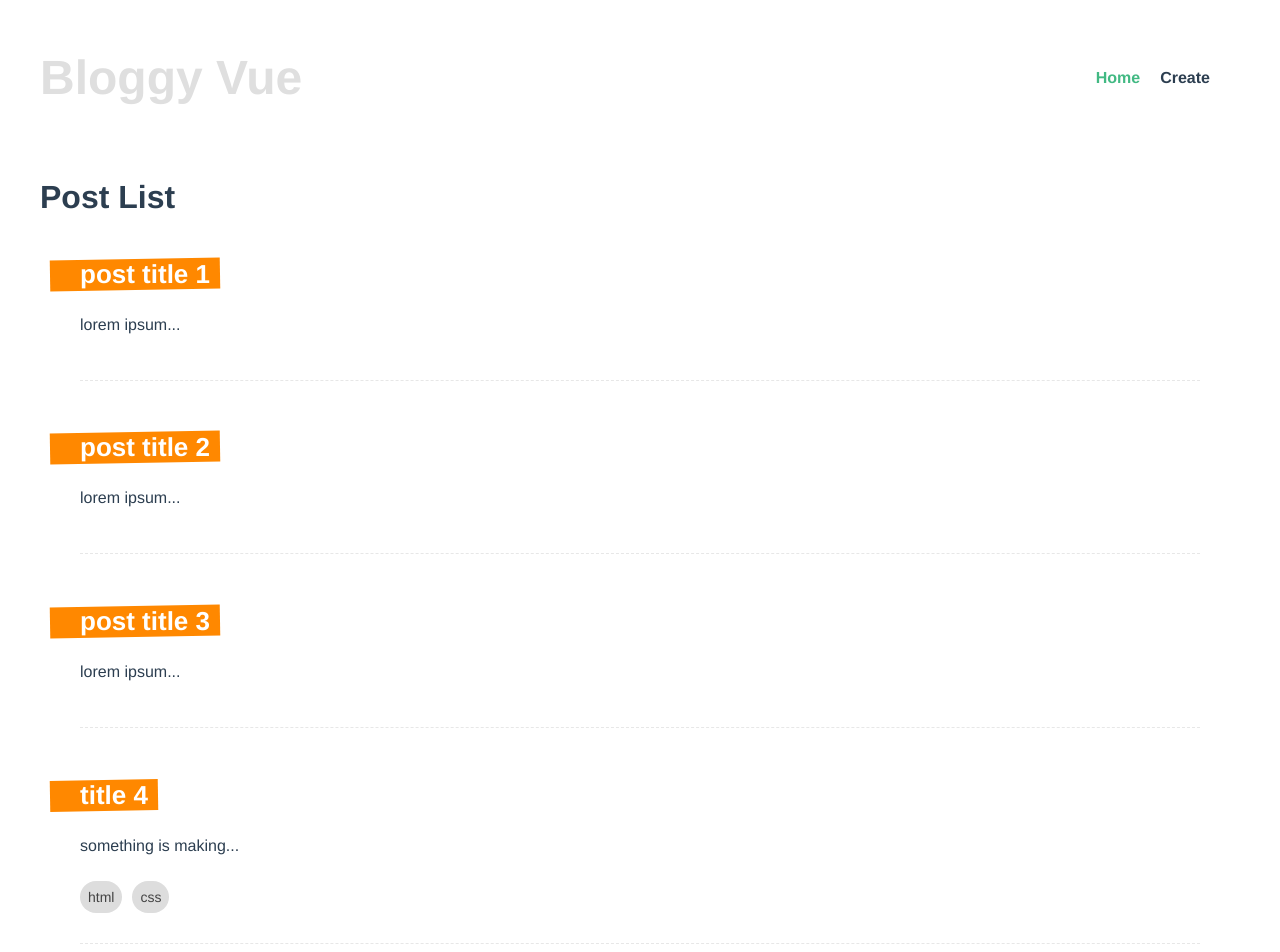
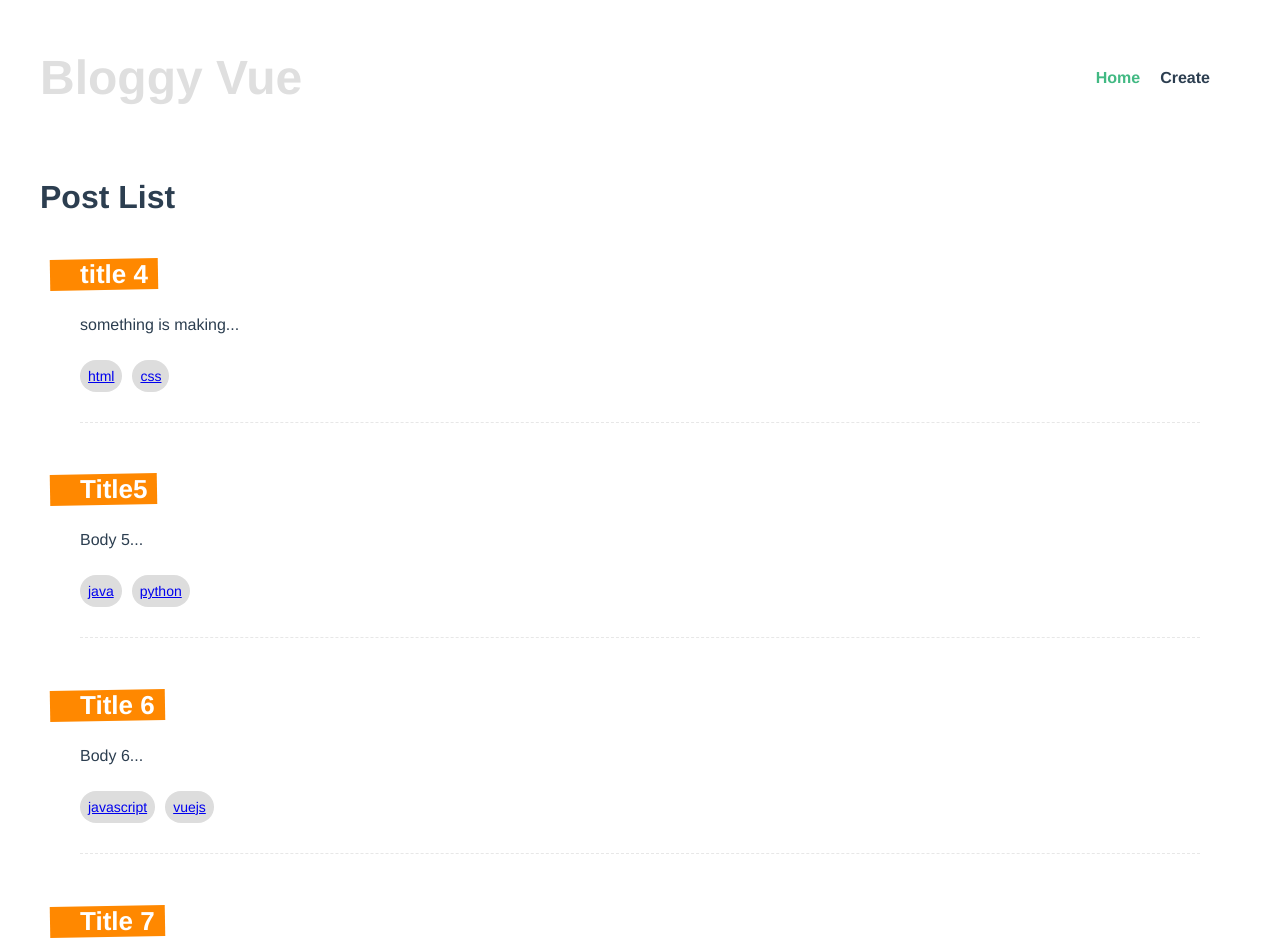
Before and after one commit to WaiYanHeinWillian/Composition-API, a Vue app: page / in a window 1280 px wide. Shown: the top 952 px of the page. Built offline with nearby package versions, Linux system fonts and the light colour scheme; data requests are answered from the project's data file.

Commit message:
Creating a tag route (RouterInComposition)

```diff
--- a/database/db.json
+++ b/database/db.json
@@ -1,22 +1,7 @@
 {
   "posts": [
     {
-      "title": "post title 1",
-      "id": "1",
-      "body": "lorem ipsum"
-    },
-    {
-      "title": "post title 2",
-      "id": "2",
-      "body": "lorem ipsum"
-    },
-    {
-      "title": "post title 3",
-      "id": "3",
-      "body": "lorem ipsum"
-    },
-    {
-      "id": "8007",
+      "id": "4",
       "title": "title 4",
       "body": "something is making",
       "tags": [
@@ -25,13 +10,31 @@
       ]
     },
     {
-      "id": "7db5",
+      "id": "5",
       "title": "Title5",
       "body": "Body 5",
       "tags": [
         "java",
         "python"
       ]
+    },
+    {
+      "id": "6",
+      "title": "Title 6",
+      "body": "Body 6",
+      "tags": [
+        "javascript",
+        "vuejs"
+      ]
+    },
+    {
+      "id": "7",
+      "title": "Title 7",
+      "body": "Body 7",
+      "tags": [
+        "vuejs",
+        "laravel"
+      ]
     }
   ]
 }
--- a/src/components/SinglePost.vue
+++ b/src/components/SinglePost.vue
@@ -3,7 +3,7 @@
         <router-link :to="{name:'Detail',params:{id:post.id}}"><h2>{{post.title}}</h2></router-link>
         <p>{{cutPostBody}}</p>
         <div v-for="tag in post.tags" :key="tag" class="pill">
-            {{tag}}
+            <router-link :to="{name:'Tag',params:{tag:tag}}">{{tag}}</router-link>
         </div>
     </div>
 </template>
--- a/src/router/index.js
+++ b/src/router/index.js
@@ -2,6 +2,7 @@ import { createRouter, createWebHistory } from 'vue-router'
 import HomeView from '../views/HomeView.vue'
 import Detail from '../views/Detail.vue'
 import Create from '../views/Create.vue'
+import Tag from '../views/Tag.vue'
 
 const routes = [
   {
@@ -19,6 +20,12 @@ const routes = [
     path:'/create',
     name:'Create',
     component:Create
+  },
+  {
+    path:'/tags/:tag',
+    name:'Tag',
+    component:Tag,
+    props:true
   }
 
 ]
--- /dev/null
+++ b/src/views/Tag.vue
@@ -0,0 +1,36 @@
+<template>
+  <div v-if="posts.length">
+    <PostList :posts="filteredPosts"></PostList>
+  </div>
+
+  <div v-else-if="error">{{error}}</div>
+
+  <div v-else>Loading ...</div>
+
+
+</template>
+
+<script>
+import PostList from '../components/PostList'
+import { computed } from 'vue';
+import getPosts from '../composables/getPosts'
+export default {
+  components: { PostList },
+    props:["tag"],
+    setup(props){
+        let {posts,error,load}=getPosts();
+        load();
+        let filteredPosts=computed(()=>{
+            return posts.value.filter((lopPost)=>{
+                return lopPost.tags.includes(props.tag)
+
+            })
+        })
+        return {posts,error,filteredPosts}
+    }
+}
+</script>
+
+<style>
+
+</style>
```
